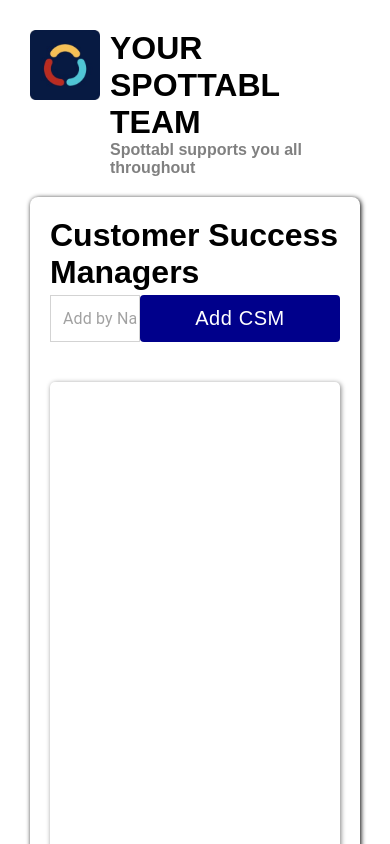
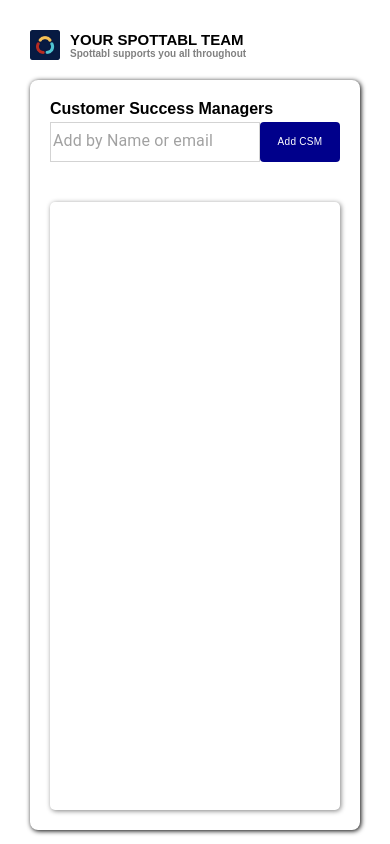
Before and after one commit to Sudeep-kr-1999/spottabl-userselection-frontend, a React (Create React App) app: page / in a window 390 px wide. Shown: the top 844 px of the page. Built offline with nearby package versions, Linux system fonts and the light colour scheme.

Commit message:
mobile responsive ui created

```diff
--- a/src/App.css
+++ b/src/App.css
@@ -48,3 +48,42 @@
   font-family: Arial, Helvetica, sans-serif;
   color: gray;
 }
+
+@media screen and (max-width: 720px) {
+  .heading-1 {
+    font-size: x-large;
+  }
+  .heading-2 {
+    font-size: 14px;
+  }
+  .logo-image {
+    height: 50px;
+    width: 50px;
+  }
+}
+
+@media screen and (max-width: 600px) {
+  .heading-1 {
+    font-size: 20px;
+  }
+  .heading-2 {
+    font-size: 12px;
+  }
+  .logo-image {
+    height: 40px;
+    width: 40px;
+  }
+}
+
+@media screen and (max-width: 450px) {
+  .heading-1 {
+    font-size: 15px;
+  }
+  .heading-2 {
+    font-size: 10px;
+  }
+  .logo-image {
+    height: 30px;
+    width: 30px;
+  }
+}
--- a/src/components/DropDownItem/DropDownItem.js
+++ b/src/components/DropDownItem/DropDownItem.js
@@ -27,7 +27,7 @@
             {...stringAvatar(username)}
             sx={{
               color: "black",
-              backgroundColor:"#d8dcfc",
+              backgroundColor: "#d8dcfc",
               height: "60px",
               width: "60px",
             }}
@@ -37,12 +37,15 @@
         <div className="userdetails">
           <span className="username">{username}</span>
           <div className="userdescription">
+            <div className="userlogo-occupation">
               <span className="userlogo">
                 <PersonIcon
                   style={{ height: "20px", width: "20px", color: "grey" }}
                 />
               </span>
               <span className="useroccupation">{useroccupation}</span>
+            </div>
+            <div className="emaillogo-email">
               <span className="emaillogo">
                 <CircleIcon
                   style={{ height: "10px", width: "10px", color: "grey" }}
@@ -53,6 +56,7 @@
           </div>
         </div>
       </div>
+    </div>
   );
 }
 
--- a/src/components/DropDownItem/dropdownitem.css
+++ b/src/components/DropDownItem/dropdownitem.css
@@ -20,7 +20,7 @@
   margin: 20px;
   flex: 1;
 }
-.dropdownparent:hover{
+.dropdownparent:hover {
   background-color: lightgray;
   cursor: pointer;
 }
@@ -72,3 +72,71 @@
   position: relative;
   display: block;
 }
+
+.userlogo-occupation {
+  position: relative;
+  display: flex;
+  align-items: center;
+}
+.emaillogo-email {
+  position: relative;
+  display: flex;
+  align-items: center;
+}
+
+@media screen and (max-width: 800px) {
+  .username {
+    font-size: 20px;
+  }
+  .avatar > .MuiAvatar-root {
+    height: 55px;
+    width: 55px;
+  }
+}
+
+@media screen and (max-width: 750px) {
+  .userdescription {
+    flex-direction: column;
+    align-items: flex-start;
+  }
+}
+@media screen and (max-width: 550px) {
+  .username {
+    font-size: 18px;
+  }
+  .userdescription {
+    font-size: 14px;
+  }
+}
+
+@media screen and (max-width: 450px) {
+  .username {
+    font-size: 14px;
+  }
+  .userdescription {
+    font-size: 10px;
+  }
+  .avatar > .MuiAvatar-root {
+    height: 40px;
+    width: 40px;
+    font-size: 15px;
+  }
+}
+
+@media screen and (max-width: 400px) {
+  .username {
+    font-size: 10px;
+  }
+  .userdescription {
+    font-size: 8px;
+  }
+}
+
+@media screen and (max-width: 380px) {
+  .username {
+    font-size: 8px;
+  }
+  .userdescription {
+    font-size: 6px;
+  }
+}
--- a/src/components/MainContainer/MainContainer.js
+++ b/src/components/MainContainer/MainContainer.js
@@ -124,6 +124,7 @@
                 key={id}
                 label={first_name + " " + last_name}
                 onDelete={() => handleDelete(id)}
+                className="chips"
                 style={{
                   margin: "5px",
                   backgroundColor: "#d8dcfc",
@@ -139,11 +140,14 @@
                 placeholder="Add by Name or email"
                 variant="standard"
                 value={searchData}
+                className="textfieldsearch"
                 onChange={(event) => setSearchedData(event.target.value)}
                 InputProps={{
                   disableUnderline: true,
                 }}
-                style={{ width: "100%", marginLeft: "10px" }}
+                style={{
+                  minWidth: "100%",
+                }}
               />
             </div>
           </div>
@@ -154,11 +158,11 @@
             variant="contained"
             disableElevation
             onClick={saveDisplayData}
+            className="buttonmui"
             sx={{
               backgroundColor: "darkBlue",
-              width: "200px",
               fontFamily: "sans-serif",
-              fontSize: "20px",
+              fontSize: "18px",
             }}
           >
             Add CSM
--- a/src/components/MainContainer/maincontainer.css
+++ b/src/components/MainContainer/maincontainer.css
@@ -28,11 +28,7 @@
   flex: 1;
   padding: 2px;
   flex-wrap: wrap;
-  border: 0.2px solid lightgray;
-}
-.submitbtncontainer {
-  position: relative;
-  display: block;
+  border: 1px solid lightgray;
 }
 .searcheditemcontainer {
   position: relative;
@@ -41,11 +37,16 @@
   flex-wrap: wrap;
   align-items: center;
 }
+.chips {
+  position: relative;
+  display: block;
+}
 .searchboxcontainer {
   position: relative;
   display: flex;
   align-items: center;
   flex: 1;
+  min-width: 200px;
 }
 
 .dropdowncontainer {
@@ -76,3 +77,56 @@
   box-shadow: 1px 1px 5px grey;
   overflow-y: scroll;
 }
+
+.submitbtncontainer {
+  position: relative;
+  align-items: flex-start;
+}
+
+@media screen and (max-width: 800px) {
+  .container-heading {
+    font-size: x-large;
+  }
+}
+
+@media screen and (max-width: 650px) {
+  .container-heading {
+    font-size: 20px;
+  }
+  .buttonmui {
+    width: 130px;
+  }
+}
+
+@media screen and (max-width: 550px) {
+  .container-heading {
+    font-size: 16px;
+  }
+}
+
+@media screen and (max-width: 450px) {
+  .container-heading {
+    font: size 14px;
+  }
+  .submitbtncontainer > .MuiButton-root {
+    width: 80px;
+    height: 40px;
+    font-size: 10px;
+  }
+}
+
+@media screen and (max-width: 400px) {
+  .submitbtncontainer > .MuiButton-root {
+    width: 80px;
+    height: 40px;
+    font-size: 10px;
+  }
+  .leftbox {
+    display: block;
+    width: 100px;
+  }
+  .searchboxcontainer {
+    display: block;
+    min-width: 50px;
+  }
+}
--- a/src/components/SelectedCards/SelectedCards.js
+++ b/src/components/SelectedCards/SelectedCards.js
@@ -30,6 +30,7 @@
         <div className="user-details-cards">
           <span className="avatar-cards">
             <Avatar
+              className="avatar-mui"
               {...stringAvatar(username)}
               sx={{
                 color: "black",
--- a/src/components/SelectedCards/selectedcards.css
+++ b/src/components/SelectedCards/selectedcards.css
@@ -31,6 +31,10 @@
   display: block;
   margin: 10px;
 }
+.avatar-mui {
+  position: relative;
+  display: block;
+}
 
 .userdescription-cards {
   position: relative;
@@ -59,8 +63,35 @@
 .deleteicon {
   position: relative;
   display: block;
+  margin-left: 20px;
 }
 
-.deleteicon:hover{
+.deleteicon:hover {
   cursor: pointer;
 }
+
+@media screen and (max-width: 500px) {
+  .username-cards {
+    font-size: 20px;
+  }
+  .useroccupation-cards {
+    font-size: 15px;
+  }
+}
+
+@media screen and (max-width: 450px) {
+  .username-cards {
+    font-size: 15px;
+  }
+  .useroccupation-cards {
+    font-size: 10px;
+  }
+}
+@media screen and (max-width: 375px) {
+  .username-cards {
+    font-size: 12px;
+  }
+  .useroccupation-cards {
+    font-size: 8px;
+  }
+}
```
Lines whose indentation alone changed are shown as unchanged.
